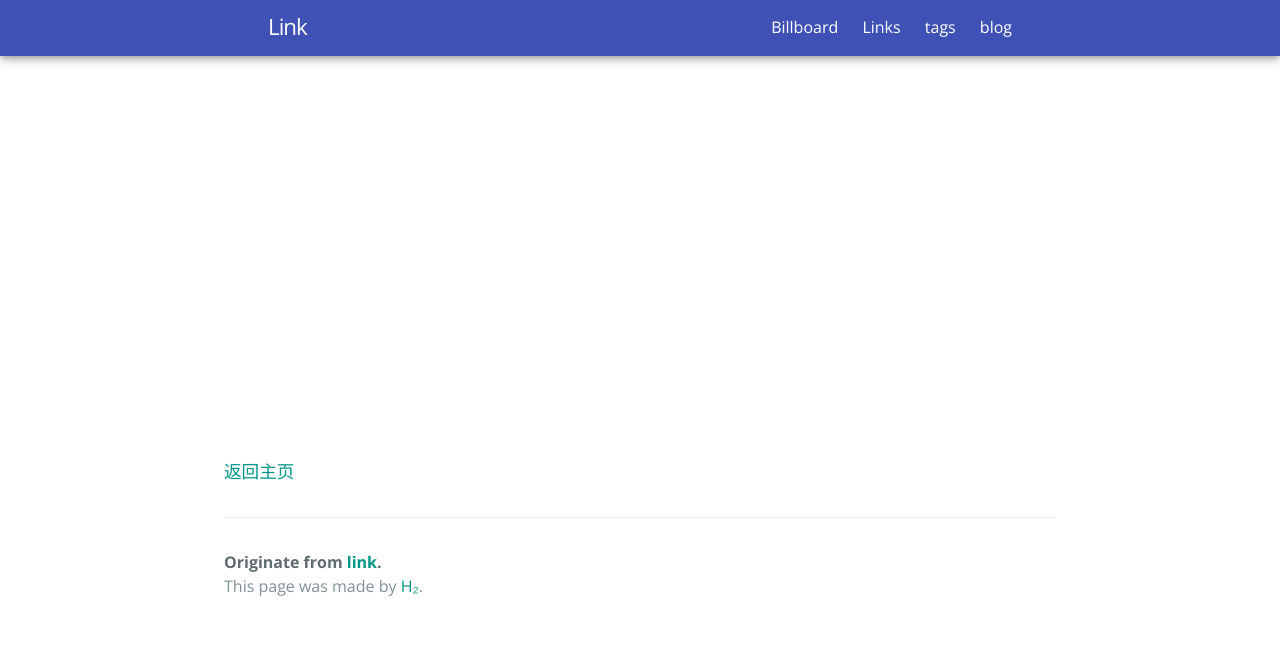
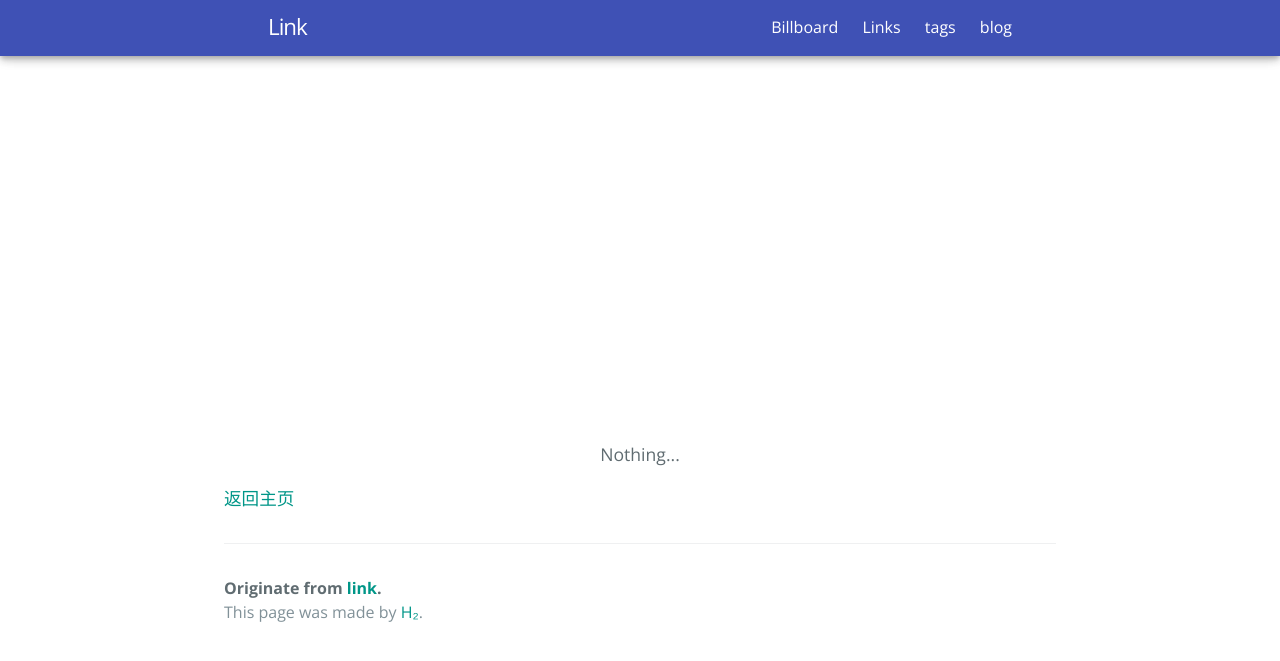
Before and after one commit to link9596/qwq, a Jekyll site: the page built from Hydrogen.md, in a window 1280 px wide. Shown: the top 661 px of the page. Built offline with Jekyll 4.4.1, drawn with Linux system fonts in a browser that asks for light colours; comment, search, counter and statistics services are not loaded.

Commit message:
Update Hydrogen.md

```diff
--- a/Hydrogen.md
+++ b/Hydrogen.md
@@ -4,7 +4,7 @@ title: Billboard
 tagline: 公告
 ---
 <article>
-
+  <div style="text-align:center">Nothing...</div>
 </article>
 
 
```
